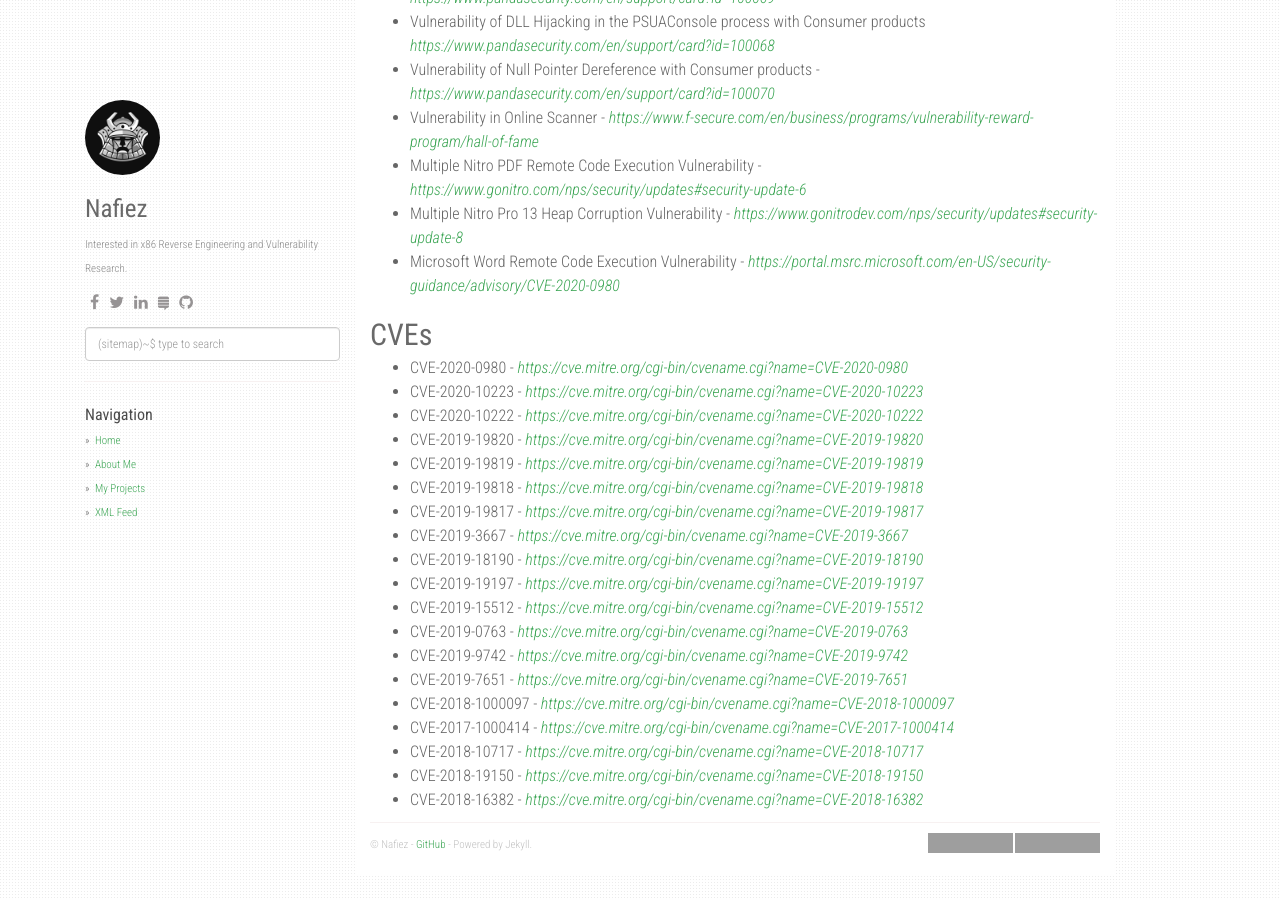
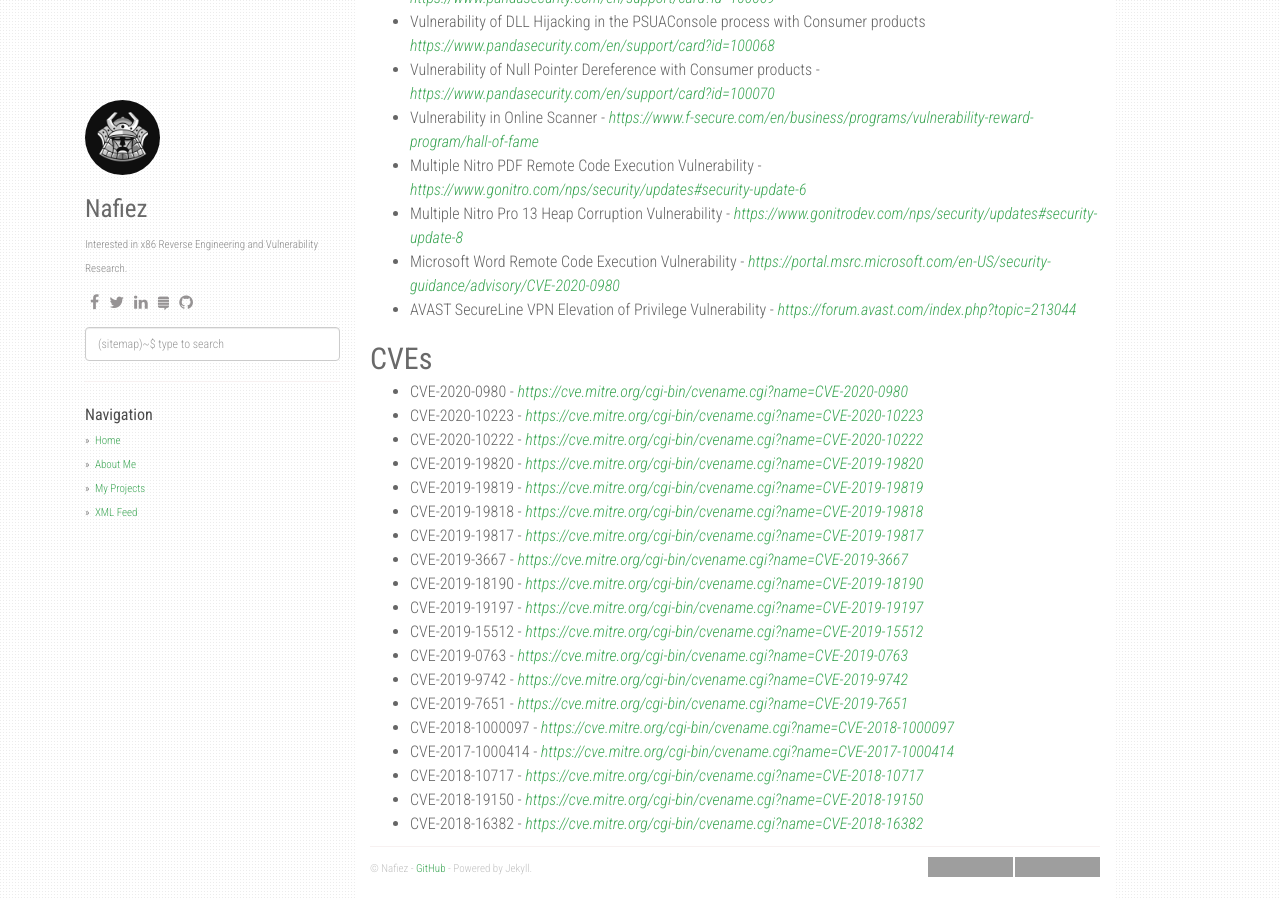
Before and after one commit to FazliMolaJan/nafiez.github.io, a Jekyll site: the page built from about.md, in a window 1280 px wide and 900 px high, scrolled down 768 px. Built offline with Jekyll 4.4.1, drawn with Linux system fonts in a browser that asks for light colours; nearby versions of some CDN libraries; grey boxes are pictures that could not be loaded.

Commit message:
Update about.md

```diff
--- a/about.md
+++ b/about.md
@@ -35,6 +35,7 @@ Acknowledgements
 - Multiple Nitro PDF Remote Code Execution Vulnerability - [_https://www.gonitro.com/nps/security/updates#security-update-6_](https://www.gonitro.com/nps/security/updates#security-update-6)
 - Multiple Nitro Pro 13 Heap Corruption Vulnerability - [_https://www.gonitrodev.com/nps/security/updates#security-update-8_](https://www.gonitrodev.com/nps/security/updates#security-update-8)
 - Microsoft Word Remote Code Execution Vulnerability - [_https://portal.msrc.microsoft.com/en-US/security-guidance/advisory/CVE-2020-0980_](https://portal.msrc.microsoft.com/en-US/security-guidance/advisory/CVE-2020-0980)
+- AVAST SecureLine VPN Elevation of Privilege Vulnerability - [_https://forum.avast.com/index.php?topic=213044_](https://forum.avast.com/index.php?topic=213044)
 
 CVEs
 ---
```
